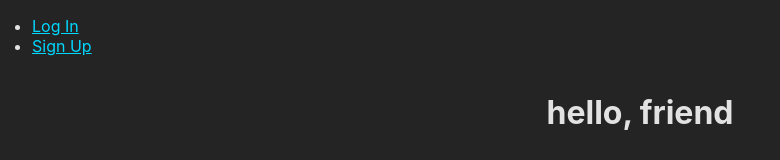
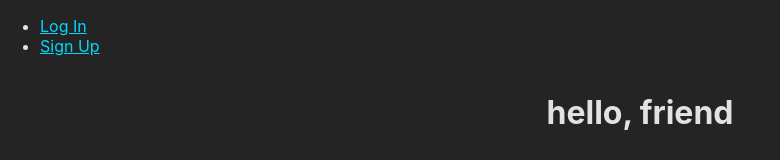
Before and after one commit to natnichols/my-media-archive-front-end, a React (Vite) app: page / in a window 1280 px wide. Shown: the top 160 px of the page, without its empty margins (0-780 px from the left). Built offline with nearby package versions, Linux system fonts and the light colour scheme; no server answers.

Commit message:
remove built-in nav styling

```diff
--- a/src/App.css
+++ b/src/App.css
@@ -26,8 +26,3 @@ a,
 a:visited {
   color: #00d8ff
 }
-
-nav > ul {
-  margin: 0;
-  padding: 16px 32px;
-}
```
